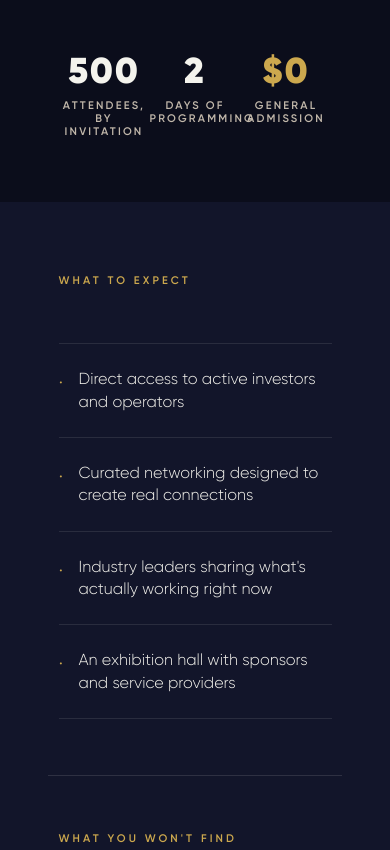
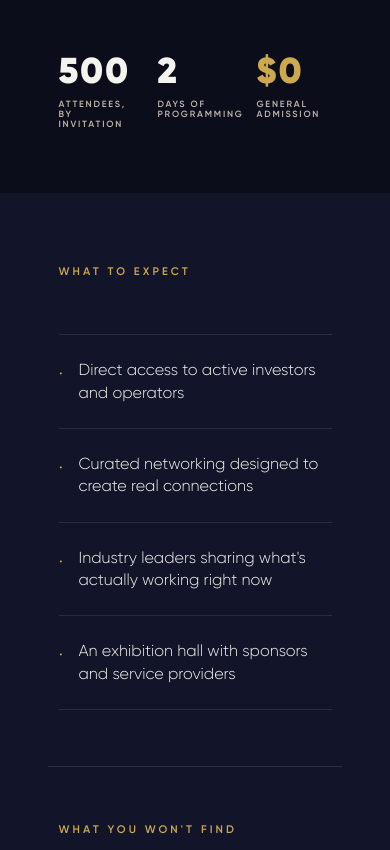
Before and after one commit to spitshine-design-commits/creic-landing-page, a plain HTML site: page index.html in a window 390 px wide. Shown: the part 1294-2144 px from the top of the page. Drawn offline with Linux system fonts and the light colour scheme.

Commit message:
Mobile stat labels: smaller font, left-aligned, br fix for Attendees label
Co-Authored-By: Claude Sonnet 4.6 <noreply@anthropic.com>

```diff
--- a/index.html
+++ b/index.html
@@ -52,7 +52,7 @@
     <div class="about__stats">
       <div class="stat">
         <div class="stat__number">500</div>
-        <div class="stat__label">Attendees, by invitation</div>
+        <div class="stat__label">Attendees,<br>by invitation</div>
       </div>
       <div class="stat">
         <div class="stat__number">2</div>
--- a/style.css
+++ b/style.css
@@ -818,8 +818,8 @@ ul {
   .about__stats {
     flex-direction: row;
     flex-wrap: nowrap;
-    justify-content: space-evenly;
-    gap: 0;
+    justify-content: flex-start;
+    gap: 24px;
     max-width: 70vw;
     margin-left: auto;
     margin-right: auto;
@@ -828,7 +828,7 @@ ul {
 
   .stat {
     flex: 1;
-    text-align: center;
+    text-align: left;
     min-width: 0;
   }
 
@@ -837,7 +837,7 @@ ul {
   }
 
   .stat__label {
-    font-size: 11px;
+    font-size: 9px;
   }
 
   .expect__list li {
```
